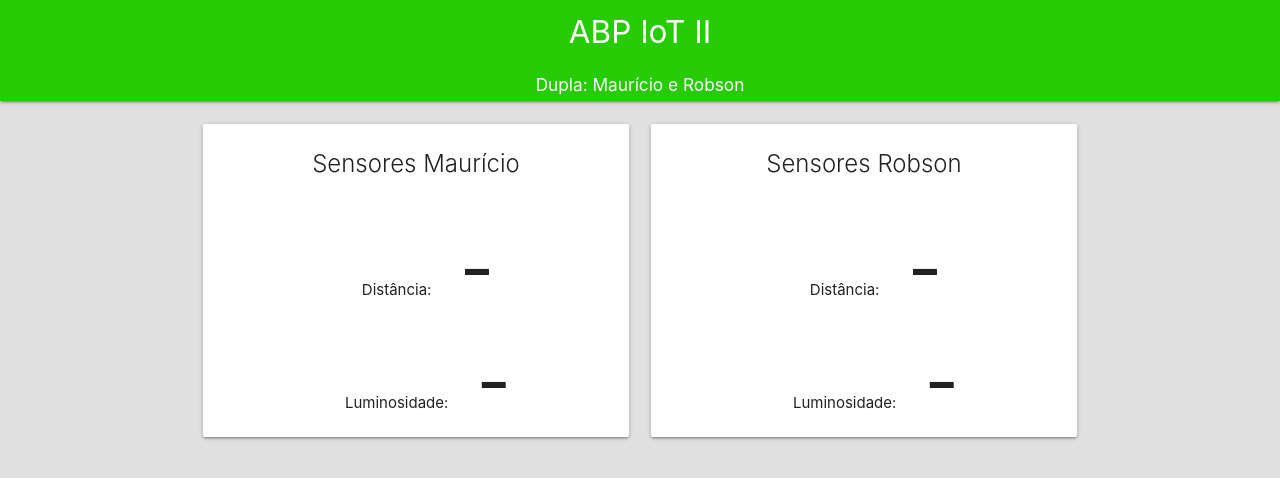
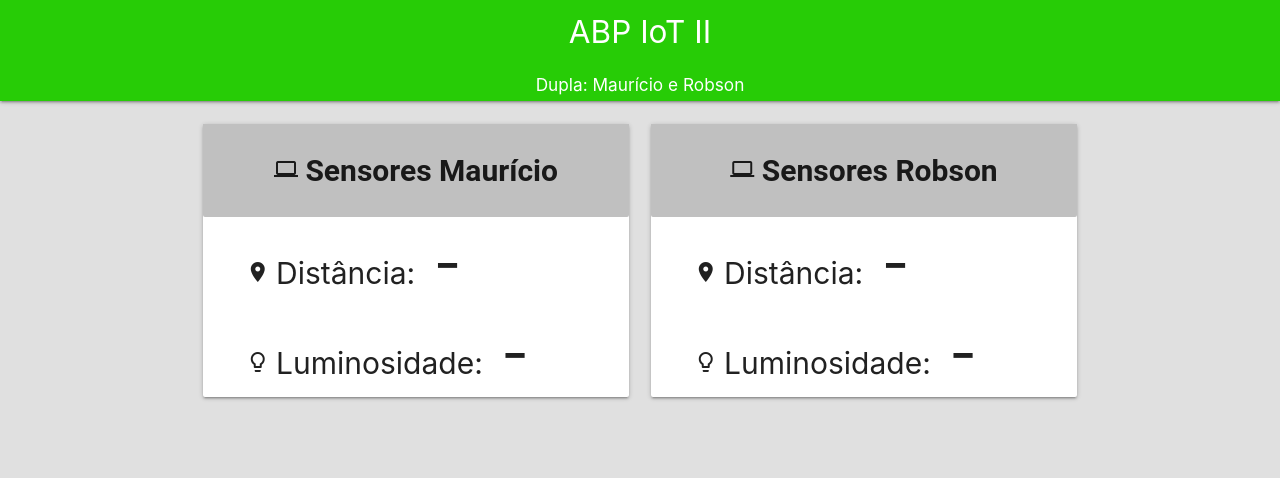
Before and after one commit to RobsonAlessio/abp_iot_2, a plain HTML site: page public/index.html in a window 1280 px wide. Drawn offline with nearby package versions, Linux system fonts and the light colour scheme; no server answers.

Commit message:
Alterações nas config do ESP8266 e no CSS do site

```diff
--- a/public/app.js
+++ b/public/app.js
@@ -9,6 +9,7 @@
     storageBucket: "sensoriamento-iot-bootcamp.appspot.com",
     messagingSenderId: "1055433905603"
   };
+
   firebase.initializeApp(config);
 
   var db = firebase.database();
@@ -18,7 +19,6 @@
   var lumiRob = db.ref('luminosidadeRob');
   var distMauricio = db.ref('distanciaMauricio');
   var lumiMauricio = db.ref('luminosidadeMauricio');
-
 
   // Registra as funções que atualizam os gráficos e dados atuais da telemetria
   distRob.on('value',function (snapshot) {
--- a/public/index.html
+++ b/public/index.html
@@ -7,8 +7,6 @@
     <link href="https://fonts.googleapis.com/icon?family=Material+Icons" rel="stylesheet">
     <link rel="stylesheet" href="https://cdnjs.cloudflare.com/ajax/libs/materialize/0.98.0/css/materialize.min.css">
     <link rel="stylesheet" type="text/css" href="style.css" media="screen" />
-
-
   </head>
   <body>
     <div class="navbar-fixed">
@@ -29,15 +27,18 @@
       <div class="row">
         <div class="col s12 m6">
           <div class="card">
-            <div class="card-content">
-              <span class="card-title "> Sensores Maurício </span>
+            <div class="card-content activator">
+              <i class="material-icons">computer</i>
+              <span class="titulo"> Sensores Maurício </span>
             </div>
             <div class="card-image center">
-              <span class="card-content sensors "> Distância:  </span>
+              <i class="material-icons">location_on</i>
+              <span class=" sensors "> Distância:  </span>
               <span id="distanciaMauricio" class="statistic">-</span>
             </div>
             <div class="card-image center">
-              <span class="card-content sensors "> Luminosidade:  </span>
+              <i class="material-icons">lightbulb_outline</i>
+              <span class=" sensors "> Luminosidade:  </span>
               <span id="luminosidadeMauricio" class="statistic">-</span>
             </div>
 
@@ -46,14 +47,17 @@
         <div class="col s12 m6">
           <div class="card">
             <div class="card-content activator">
-              <span class="card-title "> Sensores Robson </span>
+              <i class="material-icons">computer</i>
+              <span class="titulo "> Sensores Robson </span>
             </div>
             <div class="card-image center">
-              <span class="card-content sensors "> Distância:  </span>
+              <i class="material-icons">location_on</i>
+              <span class=" sensors "> Distância:  </span>
               <span id="distanciaRob" class="statistic">-</span>
             </div>
             <div class="card-image center">
-              <span class="card-content sensors "> Luminosidade:  </span>
+              <i class="material-icons">lightbulb_outline</i>
+              <span class=" sensors "> Luminosidade:  </span>
               <span id="luminosidadeRob" class="statistic">-</span>
             </div>
           </div>
--- a/public/style.css
+++ b/public/style.css
@@ -11,7 +11,7 @@ nav {
 }
 
 .statistic {
-    font-size: 5em;
+    font-size: 4em;
     margin-top: 10px ;
 }
 
@@ -19,10 +19,26 @@ nav {
     min-height: 250px;
 }
 
-.card-title {
+.card-image {
+    text-align: left;
+    padding-left: 10%;
+}
+
+.activator{
+    background-color: silver;
+    font-family: "Roboto";
+    font-size: 2em;
     text-align: center;
 }
+
 .sensors{
     text-align: left;
+    font-size: 2em;
+    margin-left: 2px ;
+    margin-right: 10px ;
+}
 
+.titulo{
+
+    font-weight: bold;
 }
```
Also changed, not shown: 3 other files.
